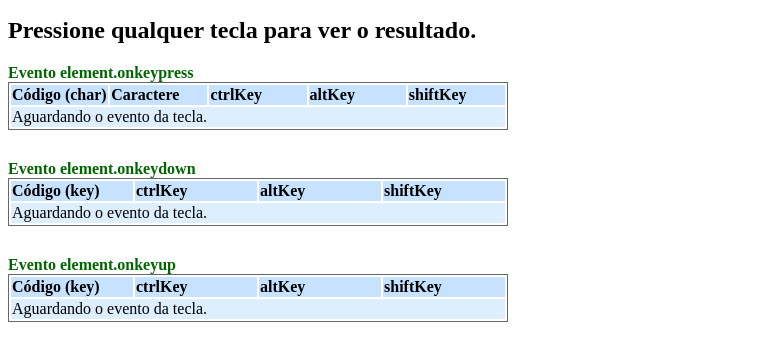
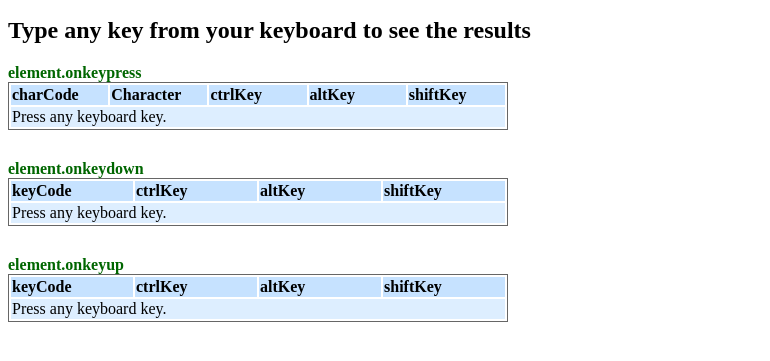
Before and after one commit to edysegura/js-event-keys, a plain HTML site: page index.html in a window 1280 px wide. Shown: the part 81-442 px from the top of the page, without its empty margins (0-770 px from the left). Drawn offline with Linux system fonts and the light colour scheme.

Commit message:
Change HTML language to English

```diff
--- a/index.html
+++ b/index.html
@@ -12,23 +12,19 @@
   <h1>Keyboard Events</h1>
   <p>
     Example of keyboard events on the browser:
-		<code><a href="http://developer.mozilla.org/en/docs/onkeypress">element.onkeypress</a></code>,
-		<code><a href="http://developer.mozilla.org/en/docs/onkeydown">element.onkeydown</a></code> e
-		<code><a href="http://developer.mozilla.org/en/docs/onkeyup">element.onkeyup</a></code>.
+    <code><a href="https://developer.mozilla.org/en-US/docs/Web/API/GlobalEventHandlers/onkeypress">element.onkeypress</a></code>,
+    <code><a href="https://developer.mozilla.org/en-US/docs/Web/API/GlobalEventHandlers/onkeydown">element.onkeydown</a></code> e
+    <code><a href="https://developer.mozilla.org/en-US/docs/Web/API/GlobalEventHandlers/onkeyup">element.onkeyup</a></code>.
   </p>
 
-	<h2>Pressione qualquer tecla para ver o resultado.</h2>
-	<noscript>
-		<p class="noscript">Habilite seu javascript para visualizar este exemplo.</p>
-	</noscript>
+  <h2>Type any key from your keyboard to see the results</h2>
 
-	<!-- tabela para mostrar o evento keypress -->
   <table id="keypress">
-		<caption>Evento element.onkeypress</caption>
+    <caption>element.onkeypress</caption>
     <thead>
       <tr>
-				<th>Código (char)</th>
-				<th>Caractere</th>
+        <th>charCode</th>
+        <th>Character</th>
         <th>ctrlKey</th>
         <th>altKey</th>
         <th>shiftKey</th>
@@ -36,17 +32,16 @@
     </thead>
     <tbody>
       <tr>
-				<td colspan="5">Aguardando o evento da tecla.</td>
+        <td colspan="5">Press any keyboard key.</td>
       </tr>
     </tbody>
   </table>
 
-	<!-- tabela para mostrar o evento keydown -->
   <table id="keydown">
-		<caption>Evento element.onkeydown</caption>
+    <caption>element.onkeydown</caption>
     <thead>
       <tr>
-				<th>Código (key)</th>
+        <th>keyCode</th>
         <th>ctrlKey</th>
         <th>altKey</th>
         <th>shiftKey</th>
@@ -54,17 +49,17 @@
     </thead>
     <tbody>
       <tr>
-				<td colspan="4">Aguardando o evento da tecla.</td>
+        <td colspan="4">Press any keyboard key.</td>
       </tr>
     </tbody>
   </table>
 
   <!-- tabela para mostrar o evento keyup -->
   <table id="keyup">
-		<caption>Evento element.onkeyup</caption>
+    <caption>element.onkeyup</caption>
     <thead>
       <tr>
-				<th>Código (key)</th>
+        <th>keyCode</th>
         <th>ctrlKey</th>
         <th>altKey</th>
         <th>shiftKey</th>
@@ -72,7 +67,7 @@
     </thead>
     <tbody>
       <tr>
-				<td colspan="4">Aguardando o evento da tecla.</td>
+        <td colspan="4">Press any keyboard key.</td>
       </tr>
     </tbody>
   </table>
```
Lines whose indentation alone changed are shown as unchanged.
